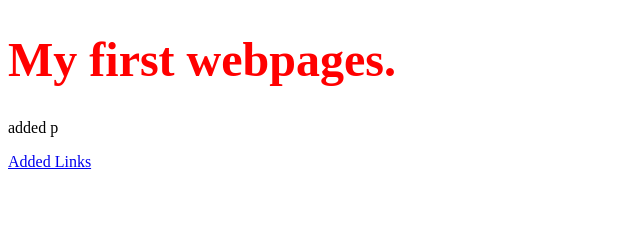
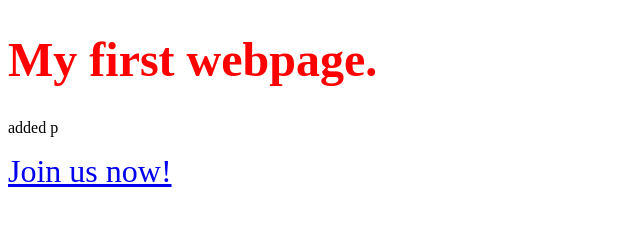
Before and after one commit to rekkuza18/gitPractice, a plain HTML site: page index.html in a window 1280 px wide. Shown: the whole page, without its empty margins (0-640 px from the left). Drawn offline with Linux system fonts and the light colour scheme.

Commit message:
Modify Index.html and style.css

```diff
--- a/css/style.css
+++ b/css/style.css
@@ -2,3 +2,7 @@ h1 {
     font-size: 3rem;
     color: red;
 }
+
+a {
+    font-size: 2rem;
+}
--- a/index.html
+++ b/index.html
@@ -7,8 +7,8 @@
     <link rel="stylesheet" href="css/style.css">
 </head>
 <body>
-    <h1>My first webpages.</h1>
+    <h1>My first webpage.</h1>
     <p>added p</p>
-    <a href="#">Added Links</a>
+    <a href="#">Join us now!</a>
 </body>
 </html>
```
